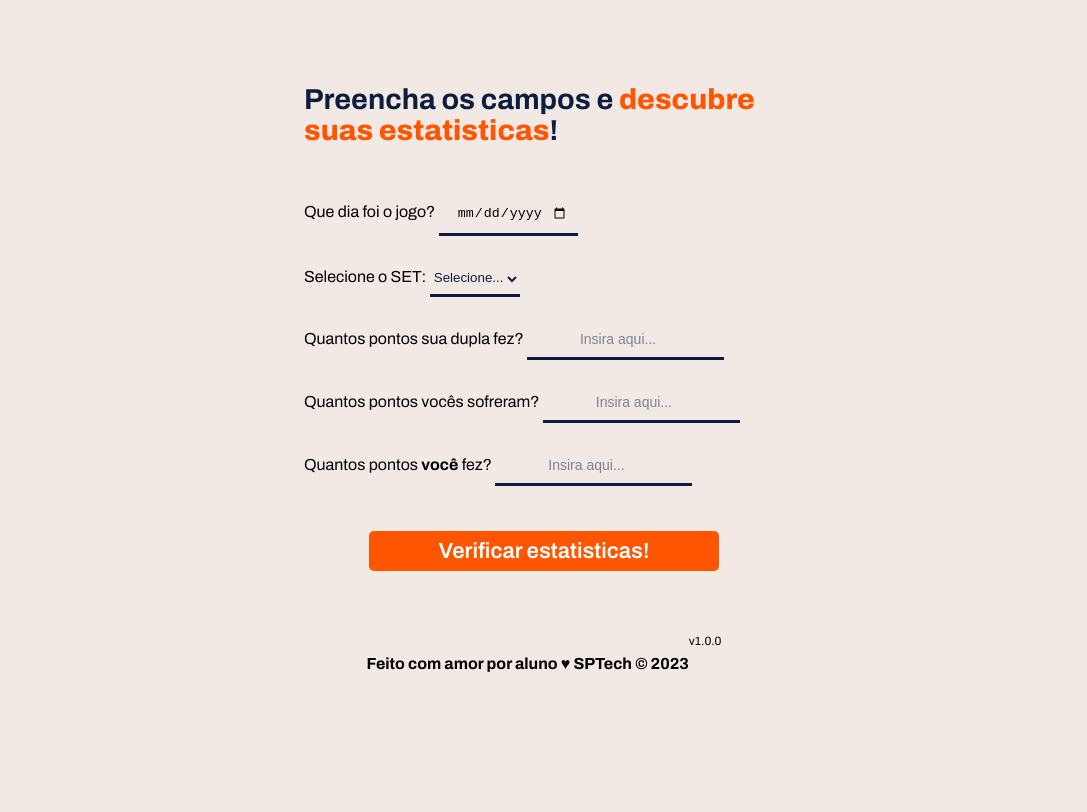
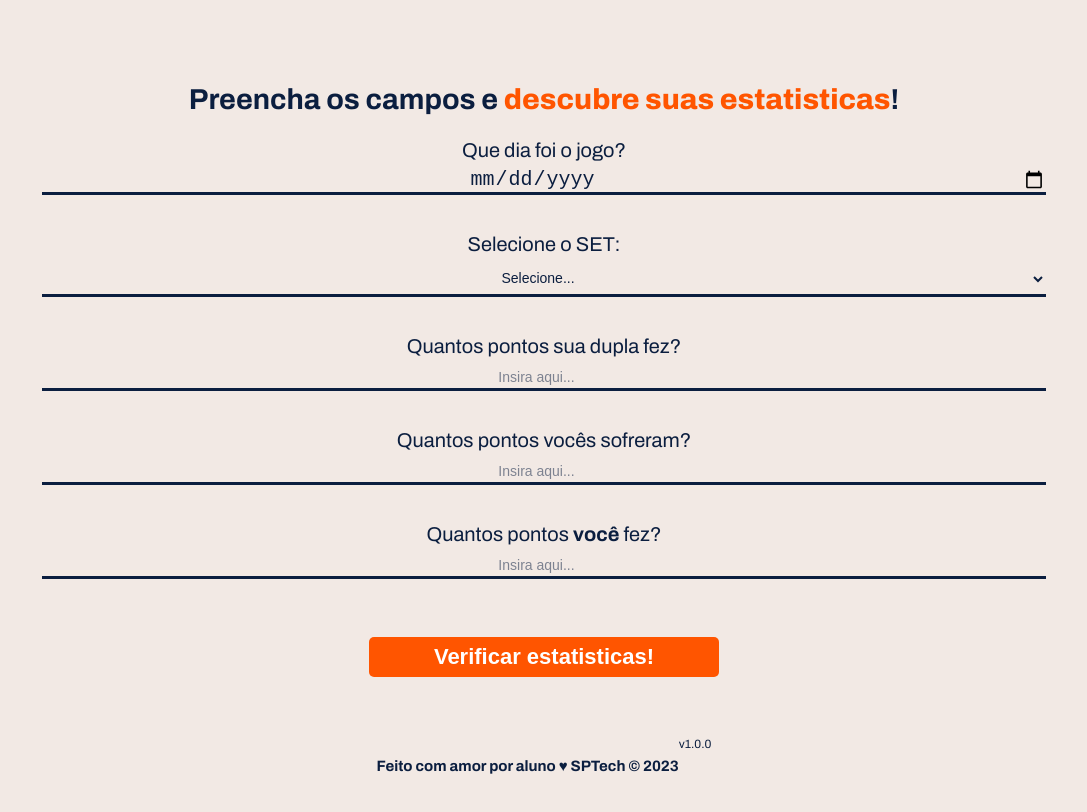
Before and after one commit to arthurrbispo/Voleinside, a website: page web-data-viz/public/questionario.html in a window 1280 px wide. Shown: the part 58-870 px from the top of the page, without its empty margins (96-1183 px from the left). Before the commit the page ends 800 px from the top, so only its background shows below. Drawn offline with Linux system fonts and the light colour scheme.

Commit message:
Finalizando o front-end do questionário

```diff
--- a/web-data-viz/public/css/estilo.css
+++ b/web-data-viz/public/css/estilo.css
@@ -161,17 +161,17 @@ body {
   align-items: center;
 }
 
-/* FOOTER */
 
-/* .footer {
-  background-color: #32b9cd;
-  height: 150px;
-  color: #fff;
+.footer {
+  background-color: transparent;
+  height: 100px;
+  color: #0B1E3F;
   display: flex;
   font-size: 15px;
-} */
+  text-align: center;
+}
 
-.footer .container {
+ .footer .container {
   justify-content: center;
   text-align: center;
 }
@@ -180,7 +180,7 @@ body {
   font-size: 12px;
 }
 
-/* LOGIN */
+ /* LOGIN */
 
 .login {
   height: var(--tamanho-login);
@@ -208,7 +208,6 @@ body {
   height: fit-content;
   padding: 20px 0;
   background-color: #F2E9E4;
-  /* box-shadow: 0 0 2px #0B1E3F; */
 }
 
 .card h2 {
@@ -222,84 +221,6 @@ body {
   width: 80%;
   justify-content: space-around;
   flex-direction: column;
-}
-
-
-.questionario {
-  display: flex;
-  justify-content: center;
-  padding: 3% 5%;
-  background-color: #F2E9E4;
-}
-
-.quest-inputs {
-  width: 100%;
-  max-width: 480px;
-  display: flex;
-  flex-direction: column;
-  gap: 25px;
-}
-
-.quest-title{
-  color: #0B1E3F;
-  font-size: 120%;
-  font-weight: 600;
-}
-
-.quest-title h2 span {
-  font-weight: 800;
-  color: #FF5500;
-}
-
-.quest-inputs input {
-  border: none;
-  border-bottom: 3px solid #0B1E3F;
-  outline: none;
-  transition: 0.1s;
-  margin: 0;
-  background-color: #F2E9E4;
-  border-radius: 0px;
-}
-
-
-.questionario input::placeholder {
-  color: #0B1E3F;
-  opacity: 0.5;
-  font-size: 14px;
-  text-align: left;
-  padding: 0px;
-  text-align: center;
-}
-
-.questionario select {
-  border: none;
-  border-bottom: 3px solid #0B1E3F;
-  background-color: #F2E9E4;
-  color: #0B1E3F;
-  height: 36px;
-  text-align: center;
-  border-radius: 0px;
-  margin: 0;
-}
-
-.questionario button {
-  cursor: pointer;
-  font-family: "archivo", sans-serif;
-  border: 0;
-  border-radius: 5px;
-  font-weight: 600;
-  font-size: 22px;
-  color: #fff;
-  background-color: #FF5500;
-  width: 350px;
-  height: 40px;
-  align-self: center;
-  margin-top: 20px;
-  transition: 0.5s;
-}
-
-.questionario button:hover {
-  background-color: #ff7232;
 }
 
 .campo {
@@ -397,13 +318,6 @@ body {
   flex-direction: column;
 }
 
-input {
-  margin-bottom: 10px;
-  border: 2px solid #32b9cd;
-  padding: 10px;
-  text-align: center;
-  border-radius: 10px;
-}
 
 .btn {
   font-family: "archivo", sans-serif;
@@ -430,17 +344,92 @@ input {
   width: 50px;
 }
 
-/* SIMULADOR */
+/* QUESTIONARIO */
 
-.simulador {
-  color: white;
+.questionario {
+  display: flex;
+  flex-direction: column;
+  align-content: center;
+  justify-content: center;
+  text-align: center;
+  padding: 3%;
 }
 
-.simulador .container {
+.quest-title {
+  color: #0B1E3F;
+  font-size: 120%;
+  font-weight: 600;
+}
+
+.quest-title h2 span {
+  font-weight: 800;
+  color: #FF5500;
+}
+
+.quest-input {
+  margin: 18px 100px;
+  display: flex;
   flex-direction: column;
-  overflow: scroll;
-  height: var(--tamanho-simulador);
+  gap: 6px;
 }
+
+.quest-input span{
+  color: #0B1E3F;
+  font-size: 20px;
+  font-weight:400 ;
+}
+
+.quest-inputs input,
+.questionario select {
+  background-color: #F2E9E4;
+  border: none;
+  border-bottom: 3px solid #0B1E3F;
+  margin: 0;
+  color: #0B1E3F;
+  border-radius: 0;
+  font-size: 20px;
+  text-align:center;
+}
+
+.questionario input::placeholder {
+  color: #0B1E3F;
+  opacity: 0.5;
+  font-size: 14px;
+  text-align:center;
+
+}
+
+.questionario select {
+  height: 36px;
+  text-align: center;
+  font-size: 14px;
+}
+
+.questionario button {
+  cursor: pointer;
+  border: 0;
+  border-radius: 5px;
+  font-weight: 600;
+  font-size: 22px;
+  color: #fff;
+  background-color: #FF5500;
+  width: 350px;
+  height: 40px;
+  align-self: center;
+  margin-top: 20px;
+  transition: 0.5s;
+}
+
+.questionario button:hover {
+  background-color: #ff7232;
+}
+
+.quest-erro {
+  color: red;
+  font-size: 13px;
+  height: 14px;
+}
+
 
 /* ALERTA */
 
--- a/web-data-viz/public/questionario.html
+++ b/web-data-viz/public/questionario.html
@@ -52,22 +52,22 @@
                     <option value="2">2</option>
                     <option value="3">3</option>
                 </select>
-                <div id="divSet"></div>
+                <div class="quest-erro" id="divSet"></div>
             </div>
             <div class="quest-input">
                 <span>Quantos pontos sua dupla fez?</span>
                 <input placeholder="Insira aqui..." type="number" name="" id="iptResposta2">
-                <div id="divPontosFeitos"></div>
+                <div class="quest-erro" id="divPontosFeitos"></div>
             </div>
             <div class="quest-input">
                 <span>Quantos pontos vocês sofreram?</span>
                 <input placeholder="Insira aqui..." type="number" name="" id="iptResposta3">
-                <div id="divPontosSofridos"></div>
+                <div class="quest-erro" id="divPontosSofridos"></div>
             </div>
             <div class="quest-input">
                 <span>Quantos pontos <b>você</b> fez?</span>
                 <input placeholder="Insira aqui..." type="number" name="" id="iptResposta4">
-                <div id="divPontosProprios"></div>
+                <div class="quest-erro" id="divPontosProprios"></div>
             </div>
             <button onclick="validar()">Verificar estatisticas!</button>
             <div id="mensagem_erro"></div>
```
Also changed, not shown: web-data-viz/public/index.html (+3 -3 lines).
